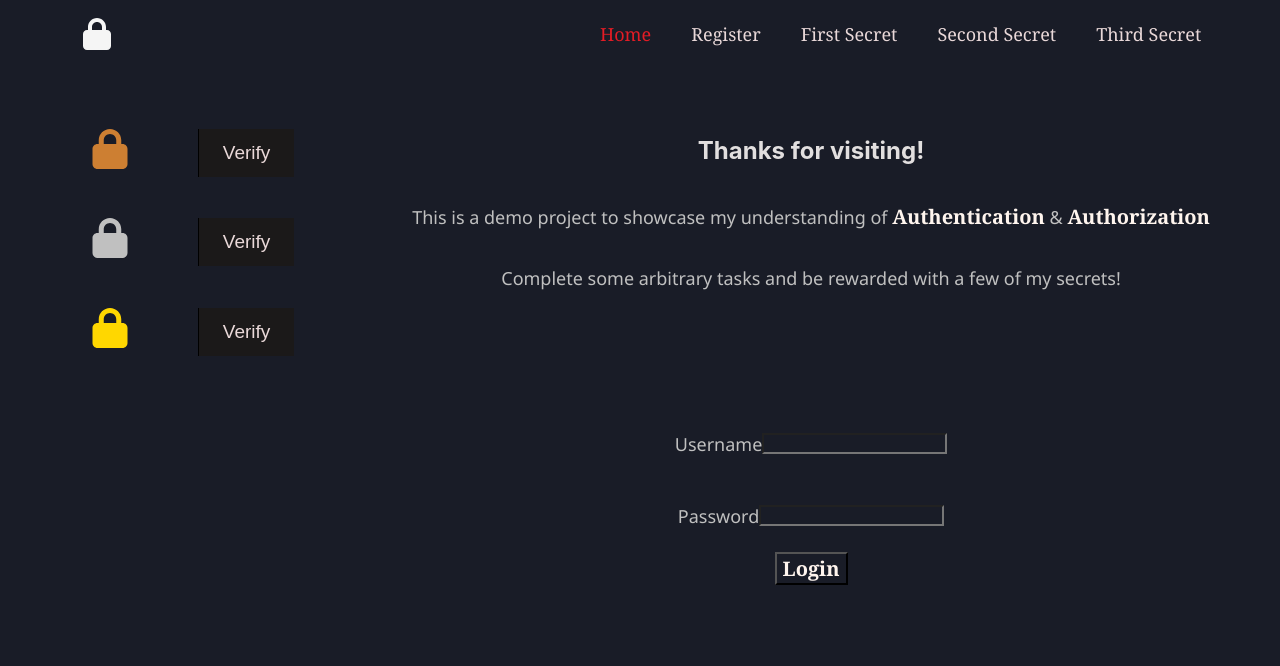
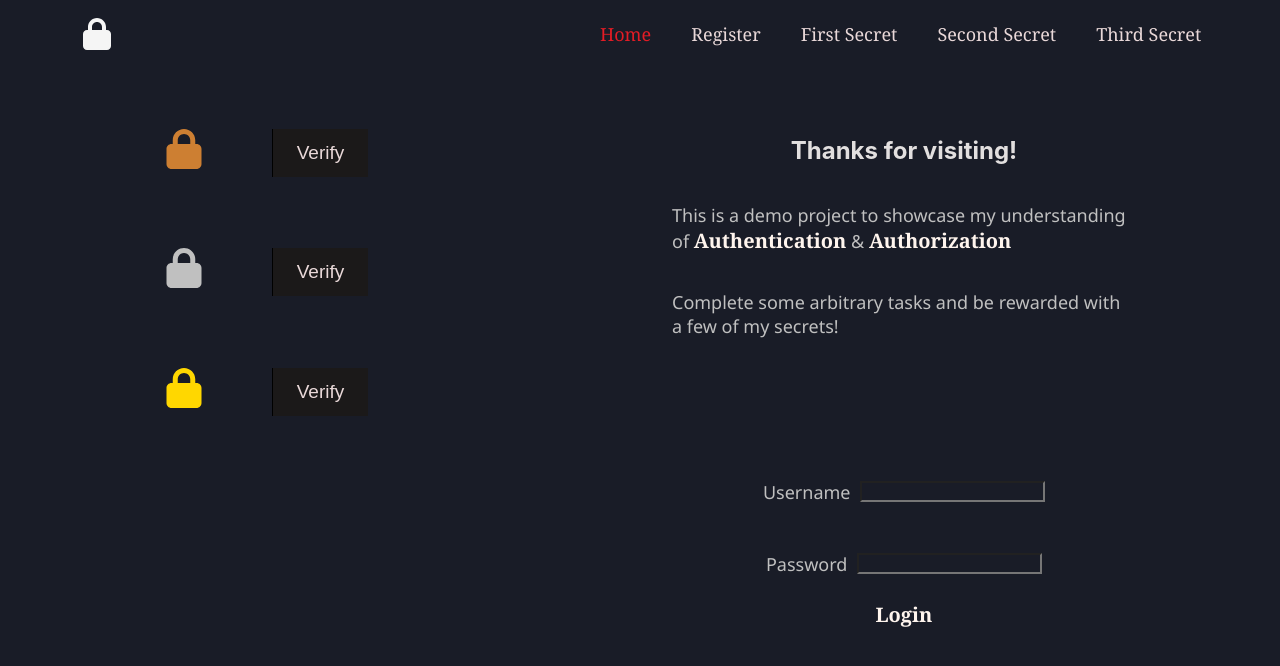
Before and after one commit to Malekkos/Lock-and-Key, a React (Create React App) app in the folder client/: page / in a window 1280 px wide. Shown: the top 666 px of the page. Built offline with nearby package versions, Linux system fonts and the light colour scheme.

Commit message:
Added a good deal of stylings

```diff
--- a/client/src/App.css
+++ b/client/src/App.css
@@ -65,6 +65,7 @@
   display: flex;
   flex-flow: column nowrap;
   justify-content: left;
+  width: 24rem;
 }
 
 .bronzeLock {
@@ -118,6 +119,7 @@
   display: flex;
   flex-flow: column nowrap;
   align-items: center;
+  width: 29rem;
 }
 
 .mainInstructions {
@@ -151,18 +153,67 @@
 
 .passContainer {
   display: flex;
-  /* flex-flow: column nowrap; */
-  /* justify-items: center; */
   align-items: center;
+
 }
 
-/* .loginUsername {
-  color:
-} */
+.homeText {
+  margin-right: 0.6rem
+}
 
+.loginUsername, .loginPassword {
+  color: #009698;
+}
+
+.secret {
+
+  color: #0e9ca5
+}
+.secretContainer {
+  display: flex;
+  flex-flow: column nowrap;
+  justify-content: center;
+  justify-items: center;
+  align-items: center;
+  align-content: center;
+  width: 12rem;
+}
 .locked {
   display: none;
 }
-/* 1120, shrink home text*/
-/* at 890px, max changes to right most text in home to scrunch */
-/* At  760px, minimize links into one rollout folder*/
+
+#loginButton {
+  border: none;
+}
+
+#loginButton:hover {
+  transition-property: all ;
+  transition-duration: 0.2s;
+  transition-timing-function:ease-in-out ;
+  transform: translateY(-1.5px);
+  color: #0e9ca5;
+  border-bottom: 0.2px solid;
+  border-bottom-left-radius: 7%;
+  border-bottom-right-radius: 7%;
+}
+
+#loginButton:hover {
+  transition-property: color ;
+  transition-duration: 0.2s;
+  transition-timing-function:ease-in-out ;
+  /* transform: translateY(-1.5px); */
+  color: #0e9ca5;
+  /* border-bottom: 0.2px solid; */
+  /* border-bottom-left-radius: 7%; */
+  /* border-bottom-right-radius: 7%; */
+}
+
+#loginButton:hover {
+  transition-property: all;
+  transition-duration: 1.2s;
+  transition-timing-function:ease;
+  background-color: #192236;
+  background-blend-mode: screen;
+}
+/* at 612px is when home page needs reformmating into something more compact */
+/* at 540px is when the navbar needs to be reformmated into bars and onclick*/
--- a/client/src/Components/home/home.js
+++ b/client/src/Components/home/home.js
@@ -86,7 +86,7 @@ function Home () {
       setErrorMessage(initialError)
       setTimeout(() => lock[0].classList.add("locked"), 1000)
       setTimeout(() => lock[1].classList.remove("locked"), 1000)
-      secretAdder(lockNumber)
+      setTimeout(() => secretAdder(lockNumber), 1000)
     }
   }
 
@@ -110,10 +110,9 @@ function Home () {
 
   function secretAdder(num) {
     const lower = num.toLowerCase()
-
     axios.get(`http://localhost:9000/api/users/secret_${lower}`, {headers: {"Authorization": localStorage.token}})
     .then(res => {
-      console.log(res.data.secret)
+      // console.log(res.data.secret)
       setSecrets({
         [`secret${lower}`]: res.data.secret
       })
@@ -144,21 +143,27 @@ function Home () {
             <FontAwesomeIcon id="secondLock" name="bronzeLock" className="locked bronzeLock" icon={faUnlock} size="2xl" />
             <input type="button" id="firstButton" className="verifyBtn" onClick={() => onClick("fgsfger", "bronzeLock", "One")} value="Verify"></input>
             <p id="errMessageOne" className="errorMessage">{errorMessage.errMessageOne}</p>
-            <p className="secret">{secrets.secretone}</p>
+            <div class="secretContainer">
+              <p className="secret">{secrets.secretone}</p>
+            </div>
           </div>
           <div id="secondSecret">
             <FontAwesomeIcon id="thirdLock" name="silverLock" className="unlocked silverLock" icon={faLock} size="2xl" />
             <FontAwesomeIcon id="fourthLock" name="silverLock" className="locked silverLock" icon={faUnlock} size="2xl" />
             <input type="button" id="secondButton" className="verifyBtn" onClick={() => onClick("dasf", "silverLock", "Two")} value="Verify"></input>
             <p id="errMessageTwo" className="errorMessage">{errorMessage.errMessageTwo}</p>
-            <p className="secret">{secrets.secrettwo}</p>
+            <div class="secretContainer">
+              <p className="secret">{secrets.secrettwo}</p>
+            </div>
           </div>
           <div id="thirdSecret">
             <FontAwesomeIcon id="fifthLock" name="goldLock" className="unlocked goldLock" icon={faLock} size="2xl" />
             <FontAwesomeIcon id="sixthLock" name="goldLock" className="locked goldLock" icon={faUnlock} size="2xl" />
             <input type="button" id="thirdButton" className="verifyBtn" onClick={() => onClick("asdfasdf", "goldLock", "Three")} value="Verify"></input>
             <p id="errMessageThree" className="errorMessage">{errorMessage.errMessageThree}</p>
-            <p className="secret">{secrets.secretthree}</p>
+            <div class="secretContainer">
+              <p className="secret">{secrets.secretthree}</p>
+            </div>
           </div>
         </div>
         <div className="instructionsContainer">
@@ -179,7 +184,7 @@ function Home () {
               <h4 className="homeText">Password</h4>
               <input onChange={(event) => onChange(event.target.value, "password")} className="loginPassword" value={creds.password} type="password" />
             </div>
-            <input type="submit" className="authMods" value="Login" />
+            <input id="loginButton" type="submit" className="authMods" value="Login" />
           </div>
         </form>}
         </div>
```
Also changed, not shown: 1 other file (tests, documents, lock files or other folders).
